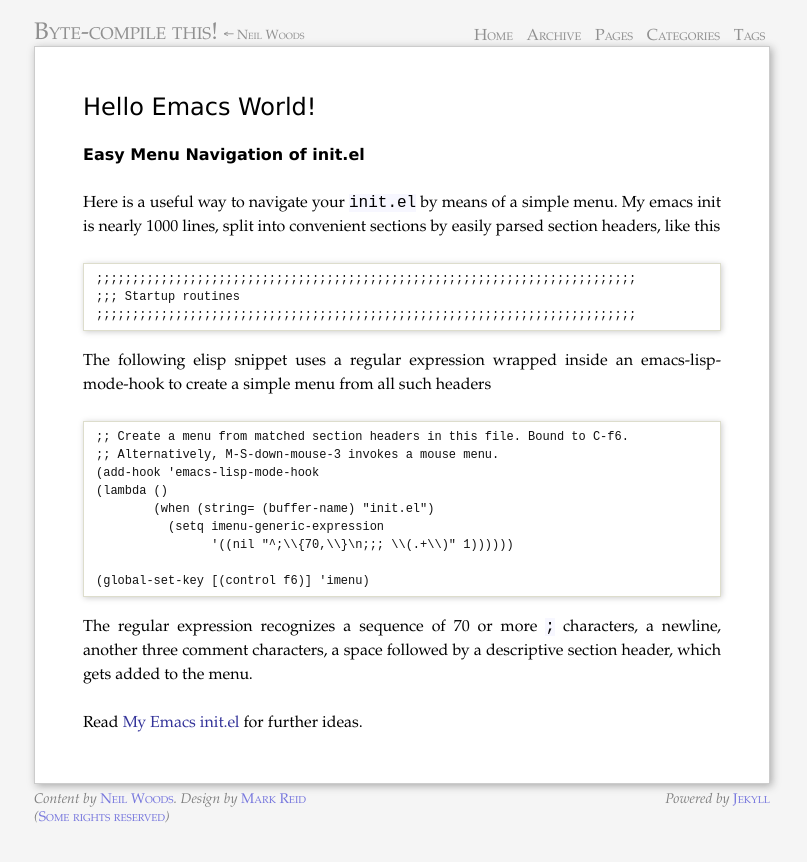
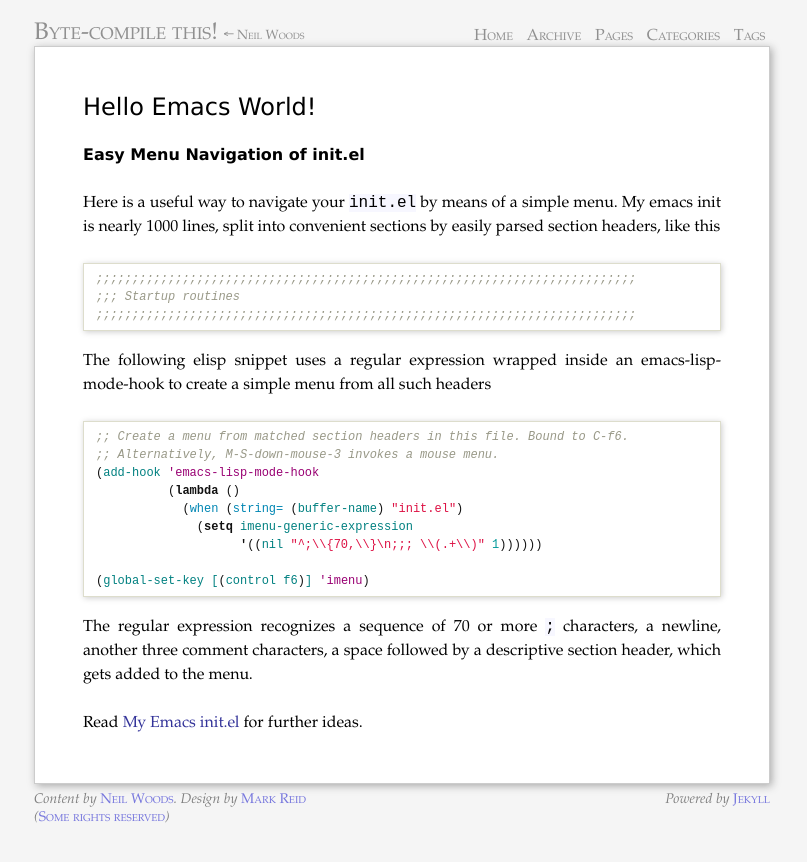
Before and after one commit to netlexer/netlexer.github.io, a Jekyll site: the page built from index.md, in a window 1280 px wide. Shown: the top 862 px of the page, without its empty margins (238-1045 px from the left). Built offline with Jekyll 4.4.1, drawn with Linux system fonts in a browser that asks for light colours.

Commit message:
Write first post.

````diff
--- a/Gemfile
+++ b/Gemfile
@@ -2,6 +2,6 @@ source "https://rubygems.org"
 
 gem "jekyll", "~> 3.1"
 gem "jekyll-sitemap"
-gem "rouge"
+gem "pygments.rb"
 
 gem "github-pages", group: :jekyll_plugins
--- a/index.md
+++ b/index.md
@@ -11,22 +11,26 @@ Here is a useful way to navigate your `init.el` by means of a simple
 menu. My emacs init is nearly 1000 lines, split into convenient
 sections by easily parsed section headers, like this
 
-    ;;;;;;;;;;;;;;;;;;;;;;;;;;;;;;;;;;;;;;;;;;;;;;;;;;;;;;;;;;;;;;;;;;;;;;;;;;;
-    ;;; Startup routines
-    ;;;;;;;;;;;;;;;;;;;;;;;;;;;;;;;;;;;;;;;;;;;;;;;;;;;;;;;;;;;;;;;;;;;;;;;;;;;
+```elisp
+;;;;;;;;;;;;;;;;;;;;;;;;;;;;;;;;;;;;;;;;;;;;;;;;;;;;;;;;;;;;;;;;;;;;;;;;;;;
+;;; Startup routines
+;;;;;;;;;;;;;;;;;;;;;;;;;;;;;;;;;;;;;;;;;;;;;;;;;;;;;;;;;;;;;;;;;;;;;;;;;;;
+```
 
 The following elisp snippet uses a regular expression wrapped inside an
 emacs-lisp-mode-hook to create a simple menu from all such headers
 
-    ;; Create a menu from matched section headers in this file. Bound to C-f6.
-    ;; Alternatively, M-S-down-mouse-3 invokes a mouse menu.
-    (add-hook 'emacs-lisp-mode-hook
-    (lambda ()
+```elisp
+;; Create a menu from matched section headers in this file. Bound to C-f6.
+;; Alternatively, M-S-down-mouse-3 invokes a mouse menu.
+(add-hook 'emacs-lisp-mode-hook
+          (lambda ()
             (when (string= (buffer-name) "init.el")
               (setq imenu-generic-expression
                     '((nil "^;\\{70,\\}\n;;; \\(.+\\)" 1))))))
 
-    (global-set-key [(control f6)] 'imenu)
+(global-set-key [(control f6)] 'imenu)
+```
 
 The regular expression recognizes a sequence of 70 or more `;`
 characters, a newline, another three comment characters, a space
````
Also changed, not shown: Gemfile.lock.
